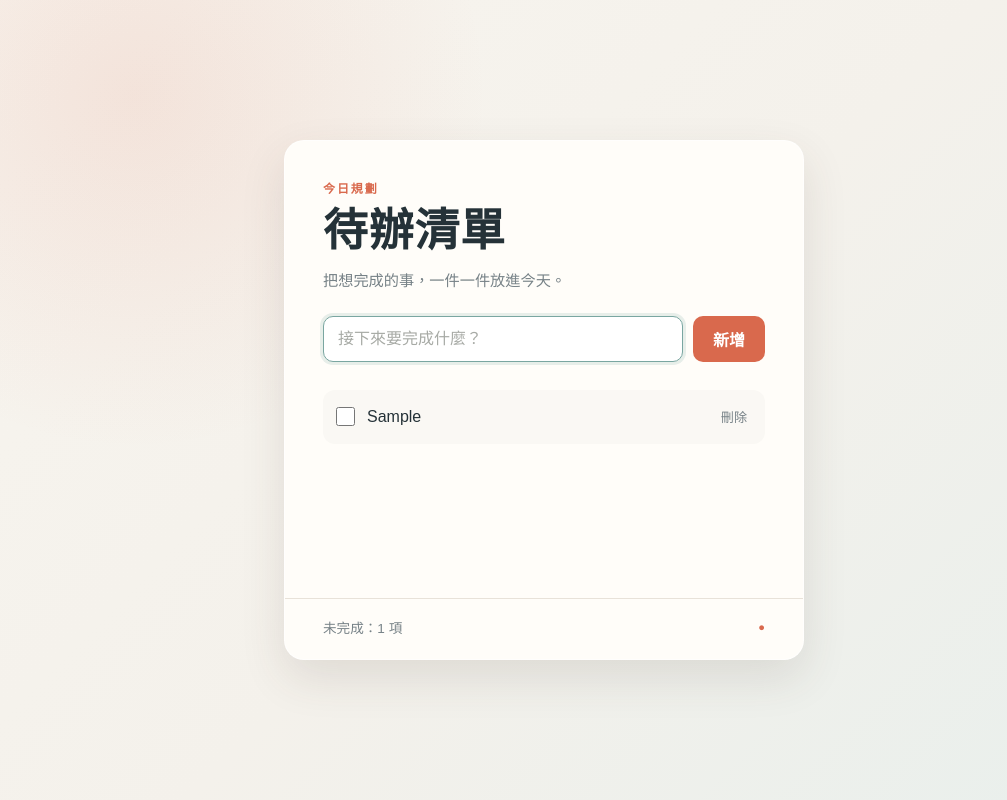
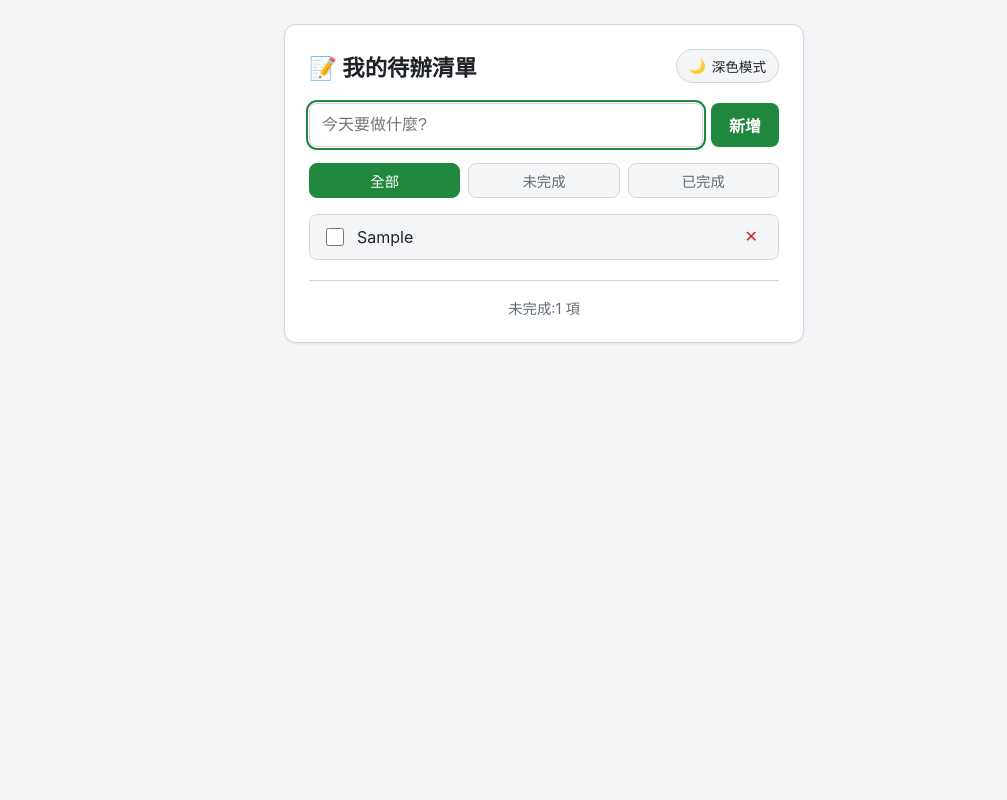
Before and after one commit to Nelson0405/My1stCopilotWorkshoop, a plain HTML site: page index.html in a window 1280 px wide. Both pictures are taken after typing "Sample" into the empty fields and a click on the button "新增". Shown: the whole page, without its empty margins (96-1103 px from the left). Drawn offline with Linux system fonts and the light colour scheme.

Commit message:
step 2: 加上深色模式與篩選,並練習還原

```diff
--- a/app.js
+++ b/app.js
@@ -1,90 +1,230 @@
-const STORAGE_KEY = "offline-todo-list";
+// ===== 我的待辦清單 =====
+// 純前端實作,不使用任何框架或套件。資料與偏好設定都存在瀏覽器的 localStorage。
 
-const todoForm = document.querySelector("#todo-form");
-const todoInput = document.querySelector("#todo-input");
-const todoList = document.querySelector("#todo-list");
-const emptyState = document.querySelector("#empty-state");
-const remainingCount = document.querySelector("#remaining-count");
+const STORAGE_KEY = 'workshop-todos';
+const THEME_KEY = 'workshop-theme';
 
+// 取得畫面上會用到的元素
+const form = document.getElementById('todo-form');
+const input = document.getElementById('todo-input');
+const list = document.getElementById('todo-list');
+const emptyState = document.getElementById('empty-state');
+const remainingCount = document.getElementById('remaining-count');
+const filterButtons = document.querySelectorAll('.btn-filter');
+const themeToggle = document.getElementById('theme-toggle');
+const themeIcon = document.getElementById('theme-icon');
+const themeLabel = document.getElementById('theme-label');
+
+// 所有待辦事項都放在這個陣列裡
+// 每一筆的格式:{ id: '169...', text: '買牛奶', completed: false }
 let todos = loadTodos();
 
-// 從 localStorage 讀取待辦資料，若資料損壞則回到空清單。
+// 目前的篩選條件:'all' | 'active' | 'completed'
+let currentFilter = 'all';
+
+// ---------- 資料存取 ----------
+
+/** 從 localStorage 讀回待辦清單,讀不到或格式壞掉就回傳空陣列 */
 function loadTodos() {
   try {
-    const savedTodos = JSON.parse(localStorage.getItem(STORAGE_KEY));
-    return Array.isArray(savedTodos) ? savedTodos : [];
+    const saved = localStorage.getItem(STORAGE_KEY);
+    const parsed = saved ? JSON.parse(saved) : [];
+    return Array.isArray(parsed) ? parsed : [];
   } catch (error) {
+    console.warn('讀取待辦清單失敗,將以空清單開始。', error);
     return [];
   }
 }
 
-// 將目前的待辦清單保存到瀏覽器。
+/** 把目前的待辦清單寫回 localStorage */
 function saveTodos() {
   localStorage.setItem(STORAGE_KEY, JSON.stringify(todos));
 }
 
-// 重新繪製清單與底部的未完成數量。
-function renderTodos() {
-  todoList.replaceChildren();
-  emptyState.hidden = todos.length > 0;
+// ---------- 深色模式 ----------
 
-  todos.forEach((todo) => {
-    const listItem = document.createElement("li");
-    listItem.className = `todo-item${todo.completed ? " completed" : ""}`;
+/**
+ * 套用主題。
+ * @param {'light' | 'dark'} theme
+ */
+function applyTheme(theme) {
+  document.documentElement.dataset.theme = theme;
 
-    const checkbox = document.createElement("input");
-    checkbox.className = "todo-check";
-    checkbox.type = "checkbox";
-    checkbox.checked = todo.completed;
-    checkbox.setAttribute("aria-label", `標記「${todo.text}」為完成`);
-    checkbox.addEventListener("change", () => {
-      todo.completed = checkbox.checked;
-      saveTodos();
-      renderTodos();
-    });
-
-    const text = document.createElement("span");
-    text.className = "todo-text";
-    text.textContent = todo.text;
-
-    const deleteButton = document.createElement("button");
-    deleteButton.className = "delete-button";
-    deleteButton.type = "button";
-    deleteButton.textContent = "刪除";
-    deleteButton.setAttribute("aria-label", `刪除「${todo.text}」`);
-    deleteButton.addEventListener("click", () => {
-      todos = todos.filter((item) => item.id !== todo.id);
-      saveTodos();
-      renderTodos();
-    });
-
-    listItem.append(checkbox, text, deleteButton);
-    todoList.append(listItem);
-  });
-
-  const incompleteCount = todos.filter((todo) => !todo.completed).length;
-  remainingCount.textContent = `未完成：${incompleteCount} 項`;
+  const isDark = theme === 'dark';
+  themeIcon.textContent = isDark ? '☀️' : '🌙';
+  themeLabel.textContent = isDark ? '淺色模式' : '深色模式';
+  themeToggle.setAttribute('aria-pressed', String(isDark));
 }
 
-todoForm.addEventListener("submit", (event) => {
-  event.preventDefault();
-  const text = todoInput.value.trim();
+/**
+ * 決定一開始要用哪個主題:
+ * 使用者選過就聽使用者的,沒選過就跟隨作業系統設定。
+ */
+function initTheme() {
+  const savedTheme = localStorage.getItem(THEME_KEY);
 
-  if (!text) {
-    todoInput.focus();
+  if (savedTheme === 'light' || savedTheme === 'dark') {
+    applyTheme(savedTheme);
     return;
   }
 
+  const prefersDark = window.matchMedia('(prefers-color-scheme: dark)').matches;
+  applyTheme(prefersDark ? 'dark' : 'light');
+}
+
+// ---------- 畫面繪製 ----------
+
+/** 依照目前的篩選條件,回傳要顯示的待辦事項 */
+function getVisibleTodos() {
+  if (currentFilter === 'active') {
+    return todos.filter((todo) => !todo.completed);
+  }
+  if (currentFilter === 'completed') {
+    return todos.filter((todo) => todo.completed);
+  }
+  return todos;
+}
+
+/** 清單為空時,依篩選條件給不同的提示文字 */
+function getEmptyMessage() {
+  if (todos.length === 0) {
+    return '還沒有任何待辦事項,新增一個吧!';
+  }
+  if (currentFilter === 'active') {
+    return '太棒了,沒有未完成的事項!';
+  }
+  return '還沒有已完成的事項。';
+}
+
+/** 依照目前的 todos 陣列與篩選條件,重新畫出整份清單 */
+function render() {
+  const visibleTodos = getVisibleTodos();
+
+  list.replaceChildren();
+
+  visibleTodos.forEach((todo) => {
+    const item = document.createElement('li');
+    item.className = todo.completed ? 'todo-item completed' : 'todo-item';
+    item.dataset.id = todo.id;
+
+    // 完成勾選框
+    const checkbox = document.createElement('input');
+    checkbox.type = 'checkbox';
+    checkbox.checked = todo.completed;
+    checkbox.setAttribute('aria-label', `標記「${todo.text}」為完成`);
+
+    // 待辦文字
+    const text = document.createElement('span');
+    text.className = 'todo-text';
+    text.textContent = todo.text;
+
+    // 刪除按鈕
+    const deleteButton = document.createElement('button');
+    deleteButton.type = 'button';
+    deleteButton.className = 'btn-delete';
+    deleteButton.textContent = '✕';
+    deleteButton.setAttribute('aria-label', `刪除「${todo.text}」`);
+
+    item.append(checkbox, text, deleteButton);
+    list.append(item);
+  });
+
+  // 目前篩選結果是空的時候顯示提示文字
+  emptyState.hidden = visibleTodos.length > 0;
+  emptyState.textContent = getEmptyMessage();
+
+  // 更新未完成數量(不受篩選影響,永遠是整體數量)
+  const remaining = todos.filter((todo) => !todo.completed).length;
+  remainingCount.textContent = `未完成:${remaining} 項`;
+}
+
+// ---------- 操作行為 ----------
+
+/** 產生一組不會重複的 id(時間戳 + 隨機碼) */
+function createId() {
+  return `${Date.now()}-${Math.random().toString(36).slice(2, 8)}`;
+}
+
+/** 新增一筆待辦 */
+function addTodo(text) {
   todos.push({
-    id: `${Date.now()}-${Math.random().toString(16).slice(2)}`,
+    id: createId(),
     text,
     completed: false,
   });
+  saveTodos();
+  render();
+}
 
+/** 切換某一筆待辦的完成狀態 */
+function toggleTodo(id) {
+  todos = todos.map((todo) =>
+    todo.id === id ? { ...todo, completed: !todo.completed } : todo
+  );
   saveTodos();
-  renderTodos();
-  todoForm.reset();
-  todoInput.focus();
+  render();
+}
+
+/** 刪除某一筆待辦 */
+function deleteTodo(id) {
+  todos = todos.filter((todo) => todo.id !== id);
+  saveTodos();
+  render();
+}
+
+/** 切換篩選條件 */
+function setFilter(filter) {
+  currentFilter = filter;
+
+  filterButtons.forEach((button) => {
+    const isActive = button.dataset.filter === filter;
+    button.classList.toggle('is-active', isActive);
+    button.setAttribute('aria-pressed', String(isActive));
+  });
+
+  render();
+}
+
+// ---------- 事件綁定 ----------
+
+// 送出表單 = 新增待辦
+form.addEventListener('submit', (event) => {
+  event.preventDefault();
+
+  const text = input.value.trim();
+  if (!text) return; // 空白內容不新增
+
+  addTodo(text);
+  input.value = '';
+  input.focus();
 });
 
-renderTodos();
+// 用事件委派處理清單內的點擊(勾選完成 / 刪除)
+list.addEventListener('click', (event) => {
+  const item = event.target.closest('.todo-item');
+  if (!item) return;
+
+  const id = item.dataset.id;
+
+  if (event.target.matches('input[type="checkbox"]')) {
+    toggleTodo(id);
+  } else if (event.target.matches('.btn-delete')) {
+    deleteTodo(id);
+  }
+});
+
+// 篩選按鈕
+filterButtons.forEach((button) => {
+  button.addEventListener('click', () => setFilter(button.dataset.filter));
+});
+
+// 深色模式切換,並把選擇記在 localStorage
+themeToggle.addEventListener('click', () => {
+  const nextTheme = document.documentElement.dataset.theme === 'dark' ? 'light' : 'dark';
+  applyTheme(nextTheme);
+  localStorage.setItem(THEME_KEY, nextTheme);
+});
+
+// 頁面載入時先套用主題並畫一次清單
+initTheme();
+render();
--- a/index.html
+++ b/index.html
@@ -3,43 +3,52 @@
 <head>
   <meta charset="UTF-8">
   <meta name="viewport" content="width=device-width, initial-scale=1.0">
-  <meta name="description" content="簡潔好用的待辦清單">
-  <title>待辦清單</title>
+  <title>我的待辦清單</title>
   <link rel="stylesheet" href="styles.css">
-  <script src="app.js" defer></script>
 </head>
 <body>
-  <main class="app-shell">
-    <section class="todo-card" aria-labelledby="page-title">
-      <header class="card-header">
-        <p class="eyebrow">今日規劃</p>
-        <h1 id="page-title">待辦清單</h1>
-        <p class="subtitle">把想完成的事，一件一件放進今天。</p>
+  <main class="app">
+    <header class="app-header">
+      <h1>📝 我的待辦清單</h1>
+      <!-- 深色模式切換 -->
+      <button id="theme-toggle" type="button" class="btn-theme" aria-pressed="false">
+        <span id="theme-icon">🌙</span>
+        <span id="theme-label">深色模式</span>
+      </button>
     </header>
 
-      <form class="todo-form" id="todo-form">
-        <label class="sr-only" for="todo-input">新增待辦事項</label>
+    <!-- 新增待辦的表單 -->
+    <form id="todo-form" class="todo-form" autocomplete="off">
+      <label class="sr-only" for="todo-input">待辦事項內容</label>
       <input
         id="todo-input"
-          name="todo"
+        class="todo-input"
         type="text"
-          placeholder="接下來要完成什麼？"
-          autocomplete="off"
-          maxlength="120"
+        placeholder="今天要做什麼?"
+        maxlength="100"
+        required
       >
-        <button type="submit">新增</button>
+      <button type="submit" class="btn-add">新增</button>
     </form>
 
-      <div class="list-area">
-        <ul class="todo-list" id="todo-list" aria-live="polite"></ul>
-        <p class="empty-state" id="empty-state">還沒有任何待辦事項，新增一個吧！</p>
+    <!-- 篩選:全部 / 未完成 / 已完成 -->
+    <div class="filters" role="group" aria-label="篩選待辦事項">
+      <button type="button" class="btn-filter is-active" data-filter="all" aria-pressed="true">全部</button>
+      <button type="button" class="btn-filter" data-filter="active" aria-pressed="false">未完成</button>
+      <button type="button" class="btn-filter" data-filter="completed" aria-pressed="false">已完成</button>
     </div>
 
-      <footer class="card-footer">
-        <span id="remaining-count">未完成：0 項</span>
-        <span class="footer-mark" aria-hidden="true">●</span>
+    <!-- 待辦清單本體,內容由 app.js 動態產生 -->
+    <ul id="todo-list" class="todo-list" aria-live="polite"></ul>
+
+    <!-- 清單為空時顯示的提示 -->
+    <p id="empty-state" class="empty-state" hidden>還沒有任何待辦事項,新增一個吧!</p>
+
+    <footer class="app-footer">
+      <span id="remaining-count">未完成:0 項</span>
     </footer>
-    </section>
   </main>
+
+  <script src="app.js"></script>
 </body>
 </html>
--- a/styles.css
+++ b/styles.css
@@ -1,276 +1,274 @@
-:root {
-  --color-page: #f4f1eb;
-  --color-card: #fffdf9;
-  --color-text: #253238;
-  --color-muted: #778287;
-  --color-line: #e8e2d9;
-  --color-accent: #d9694d;
-  --color-accent-dark: #b84f37;
-  --color-accent-soft: #f9e5dc;
-  --color-focus: #7aa6a1;
-  --shadow-card: 0 18px 45px rgba(70, 60, 48, 0.12);
-  --radius-card: 20px;
-  --radius-control: 10px;
-}
-
+/* ---------- 基本設定 ---------- */
 * {
   box-sizing: border-box;
 }
 
-body {
-  min-width: 320px;
-  min-height: 100vh;
-  margin: 0;
-  color: var(--color-text);
-  font-family: "Noto Sans TC", "Microsoft JhengHei", sans-serif;
-  background:
-    radial-gradient(circle at 18% 12%, rgba(217, 105, 77, 0.12), transparent 28%),
-    linear-gradient(135deg, #f8f5ef 0%, var(--color-page) 52%, #e8efec 100%);
+/* 淺色(預設)配色 */
+:root {
+  --bg: #f4f5f7;
+  --surface: #ffffff;
+  --surface-alt: #f4f5f7;
+  --text: #1f2328;
+  --text-muted: #656d76;
+  --border: #d0d7de;
+  --accent: #1f883d;
+  --accent-hover: #1a7f37;
+  --danger: #cf222e;
+  --danger-soft: rgba(207, 34, 46, 0.1);
+  --shadow: rgba(0, 0, 0, 0.08);
 }
 
-button,
-input {
-  font: inherit;
+/* 深色配色:兩種情況都要涵蓋 —— */
+/* (1) 使用者沒手動選過,跟隨作業系統設定 */
+@media (prefers-color-scheme: dark) {
+  :root:not([data-theme="light"]) {
+    --bg: #0d1117;
+    --surface: #161b22;
+    --surface-alt: #0d1117;
+    --text: #e6edf3;
+    --text-muted: #8b949e;
+    --border: #30363d;
+    --accent: #238636;
+    --accent-hover: #2ea043;
+    --danger: #f85149;
+    --danger-soft: rgba(248, 81, 73, 0.15);
+    --shadow: rgba(0, 0, 0, 0.4);
+  }
 }
 
-button {
-  border: 0;
-  cursor: pointer;
+/* (2) 使用者按了切換按鈕,手動選擇優先於系統設定 */
+:root[data-theme="dark"] {
+  --bg: #0d1117;
+  --surface: #161b22;
+  --surface-alt: #0d1117;
+  --text: #e6edf3;
+  --text-muted: #8b949e;
+  --border: #30363d;
+  --accent: #238636;
+  --accent-hover: #2ea043;
+  --danger: #f85149;
+  --danger-soft: rgba(248, 81, 73, 0.15);
+  --shadow: rgba(0, 0, 0, 0.4);
 }
 
-.app-shell {
-  display: grid;
+body {
+  margin: 0;
+  padding: 24px 16px;
   min-height: 100vh;
-  place-items: center;
-  padding: 32px 20px;
+  font-family: "Noto Sans TC", -apple-system, BlinkMacSystemFont, "Segoe UI", sans-serif;
+  background: var(--bg);
+  color: var(--text);
+  display: flex;
+  justify-content: center;
+  align-items: flex-start;
 }
 
-.todo-card {
-  width: min(100%, 520px);
-  overflow: hidden;
-  background: var(--color-card);
-  border: 1px solid rgba(255, 255, 255, 0.75);
-  border-radius: var(--radius-card);
-  box-shadow: var(--shadow-card);
-  animation: card-appear 500ms ease-out both;
+/* ---------- 版面容器(置中、RWD) ---------- */
+.app {
+  width: 100%;
+  max-width: 520px;
+  background: var(--surface);
+  border: 1px solid var(--border);
+  border-radius: 12px;
+  padding: 24px;
+  box-shadow: 0 1px 3px var(--shadow);
 }
 
-.card-header {
-  padding: 38px 38px 26px;
-}
-
-.eyebrow {
-  margin: 0 0 10px;
-  color: var(--color-accent);
-  font-size: 0.75rem;
-  font-weight: 700;
-  letter-spacing: 0.16em;
+.app-header {
+  display: flex;
+  align-items: center;
+  justify-content: space-between;
+  gap: 12px;
+  margin-bottom: 20px;
 }
 
 h1 {
   margin: 0;
-  font-size: clamp(2rem, 8vw, 2.8rem);
-  line-height: 1.1;
-  letter-spacing: 0.02em;
+  font-size: 1.4rem;
 }
 
-.subtitle {
-  margin: 12px 0 0;
-  color: var(--color-muted);
-  font-size: 0.95rem;
+/* ---------- 深色模式切換按鈕 ---------- */
+.btn-theme {
+  display: inline-flex;
+  align-items: center;
+  gap: 6px;
+  flex-shrink: 0;
+  padding: 6px 12px;
+  font-size: 0.85rem;
+  color: var(--text);
+  background: var(--surface-alt);
+  border: 1px solid var(--border);
+  border-radius: 999px;
+  cursor: pointer;
 }
 
+.btn-theme:hover {
+  border-color: var(--accent);
+}
+
+/* ---------- 新增表單 ---------- */
 .todo-form {
   display: flex;
-  gap: 10px;
-  padding: 0 38px 28px;
+  gap: 8px;
+  margin-bottom: 16px;
 }
 
-.todo-form input {
+.todo-input {
+  flex: 1;
   min-width: 0;
-  flex: 1;
-  padding: 13px 14px;
-  color: var(--color-text);
-  background: #faf8f4;
-  border: 1px solid var(--color-line);
-  border-radius: var(--radius-control);
-  outline: none;
-  transition: border-color 160ms ease, box-shadow 160ms ease, background 160ms ease;
+  padding: 10px 12px;
+  font-size: 1rem;
+  color: var(--text);
+  background: var(--surface);
+  border: 1px solid var(--border);
+  border-radius: 8px;
 }
 
-.todo-form input::placeholder {
-  color: #a7aaa5;
+.todo-input:focus-visible {
+  outline: 2px solid var(--accent);
+  outline-offset: 1px;
 }
 
-.todo-form input:focus {
-  background: #fff;
-  border-color: var(--color-focus);
-  box-shadow: 0 0 0 3px rgba(122, 166, 161, 0.18);
+.btn-add {
+  padding: 10px 18px;
+  font-size: 1rem;
+  font-weight: 600;
+  color: #fff;
+  background: var(--accent);
+  border: none;
+  border-radius: 8px;
+  cursor: pointer;
 }
 
-.todo-form button {
-  padding: 0 20px;
-  color: #fff;
-  font-weight: 700;
-  background: var(--color-accent);
-  border-radius: var(--radius-control);
-  transition: background 160ms ease, transform 160ms ease;
+.btn-add:hover {
+  background: var(--accent-hover);
 }
 
-.todo-form button:hover {
-  background: var(--color-accent-dark);
+/* ---------- 篩選按鈕 ---------- */
+.filters {
+  display: flex;
+  gap: 8px;
+  margin-bottom: 16px;
 }
 
-.todo-form button:active {
-  transform: translateY(1px);
+.btn-filter {
+  flex: 1;
+  padding: 6px 10px;
+  font-size: 0.9rem;
+  color: var(--text-muted);
+  background: var(--surface-alt);
+  border: 1px solid var(--border);
+  border-radius: 8px;
+  cursor: pointer;
 }
 
-.list-area {
-  min-height: 180px;
-  padding: 0 38px;
+.btn-filter:hover {
+  color: var(--text);
 }
 
+.btn-filter.is-active {
+  color: #fff;
+  background: var(--accent);
+  border-color: var(--accent);
+}
+
+/* ---------- 清單 ---------- */
 .todo-list {
-  display: grid;
-  gap: 10px;
+  list-style: none;
   margin: 0;
   padding: 0;
-  list-style: none;
+  display: flex;
+  flex-direction: column;
+  gap: 8px;
 }
 
 .todo-item {
   display: flex;
   align-items: center;
-  gap: 12px;
-  min-height: 54px;
-  padding: 8px 8px 8px 12px;
-  background: #faf8f4;
-  border: 1px solid transparent;
-  border-radius: 12px;
-  animation: item-appear 260ms ease-out both;
+  gap: 10px;
+  padding: 10px 12px;
+  background: var(--surface-alt);
+  border: 1px solid var(--border);
+  border-radius: 8px;
 }
 
-.todo-item:hover {
-  border-color: var(--color-line);
+.todo-item input[type="checkbox"] {
+  width: 18px;
+  height: 18px;
+  flex-shrink: 0;
+  cursor: pointer;
+  accent-color: var(--accent);
 }
 
-.todo-check {
-  width: 19px;
-  height: 19px;
-  flex: 0 0 auto;
-  margin: 0;
-  accent-color: var(--color-focus);
+.todo-text {
+  flex: 1;
+  min-width: 0;
+  word-break: break-word;
+}
+
+/* 已完成的樣式:刪除線 + 淡化 */
+.todo-item.completed .todo-text {
+  text-decoration: line-through;
+  color: var(--text-muted);
+}
+
+.btn-delete {
+  flex-shrink: 0;
+  padding: 4px 8px;
+  font-size: 1rem;
+  line-height: 1;
+  color: var(--danger);
+  background: transparent;
+  border: none;
+  border-radius: 6px;
   cursor: pointer;
 }
 
-.todo-text {
-  min-width: 0;
-  flex: 1;
-  overflow-wrap: anywhere;
-  line-height: 1.5;
+.btn-delete:hover {
+  background: var(--danger-soft);
 }
 
-.todo-item.completed .todo-text {
-  color: var(--color-muted);
-  text-decoration: line-through;
-  text-decoration-thickness: 1.5px;
+/* ---------- 空狀態與頁尾 ---------- */
+.empty-state {
+  margin: 16px 0 0;
+  text-align: center;
+  color: var(--text-muted);
 }
 
-.delete-button {
-  padding: 7px 9px;
-  color: var(--color-muted);
-  background: transparent;
-  border-radius: 7px;
-  font-size: 0.82rem;
-  white-space: nowrap;
+.app-footer {
+  margin-top: 20px;
+  padding-top: 16px;
+  border-top: 1px solid var(--border);
+  text-align: center;
+  font-size: 0.9rem;
+  color: var(--text-muted);
 }
 
-.delete-button:hover {
-  color: var(--color-accent-dark);
-  background: var(--color-accent-soft);
-}
-
-.empty-state {
-  margin: 48px 0 0;
-  color: var(--color-muted);
-  text-align: center;
-  font-size: 0.95rem;
-}
-
-.card-footer {
-  display: flex;
-  align-items: center;
-  justify-content: space-between;
-  margin-top: 28px;
-  padding: 18px 38px 22px;
-  color: var(--color-muted);
-  border-top: 1px solid var(--color-line);
-  font-size: 0.85rem;
-}
-
-.footer-mark {
-  color: var(--color-accent);
-  font-size: 0.7rem;
-}
-
+/* ---------- 無障礙:僅供螢幕閱讀器 ---------- */
 .sr-only {
   position: absolute;
   width: 1px;
   height: 1px;
   padding: 0;
+  margin: -1px;
   overflow: hidden;
   clip: rect(0, 0, 0, 0);
   white-space: nowrap;
   border: 0;
 }
 
-@keyframes card-appear {
-  from {
-    opacity: 0;
-    transform: translateY(12px);
+/* ---------- 小螢幕微調 ---------- */
+@media (max-width: 420px) {
+  .app {
+    padding: 16px;
   }
-  to {
-    opacity: 1;
-    transform: translateY(0);
+
+  .app-header {
+    flex-direction: column;
+    align-items: stretch;
+  }
+
+  .todo-form {
+    flex-direction: column;
   }
 }
-
-@keyframes item-appear {
-  from {
-    opacity: 0;
-    transform: translateY(5px);
-  }
-  to {
-    opacity: 1;
-    transform: translateY(0);
-  }
-}
-
-@media (max-width: 560px) {
-  .app-shell {
-    padding: 18px 12px;
-  }
-
-  .card-header,
-  .todo-form,
-  .list-area {
-    padding-right: 20px;
-    padding-left: 20px;
-  }
-
-  .card-footer {
-    padding-right: 20px;
-    padding-left: 20px;
-  }
-}
-
-@media (max-width: 390px) {
-  .todo-form {
-    align-items: stretch;
-    flex-direction: column;
-  }
-
-  .todo-form button {
-    min-height: 44px;
-  }
-}
```
Also changed, not shown: 1 other file. Lines whose indentation alone changed are shown as unchanged.
